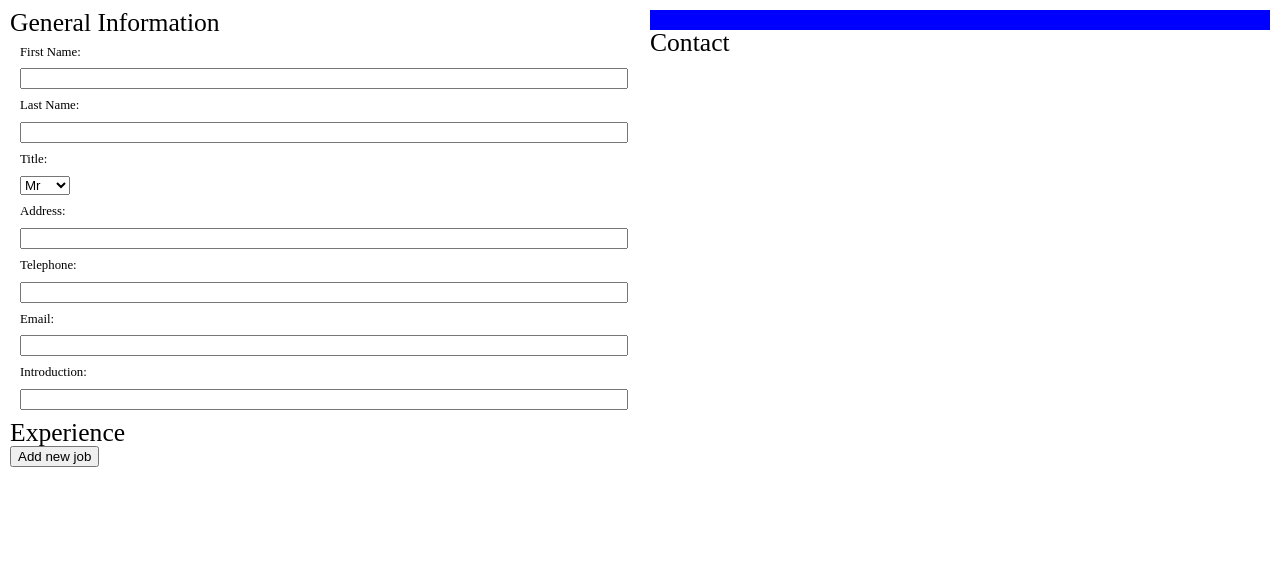
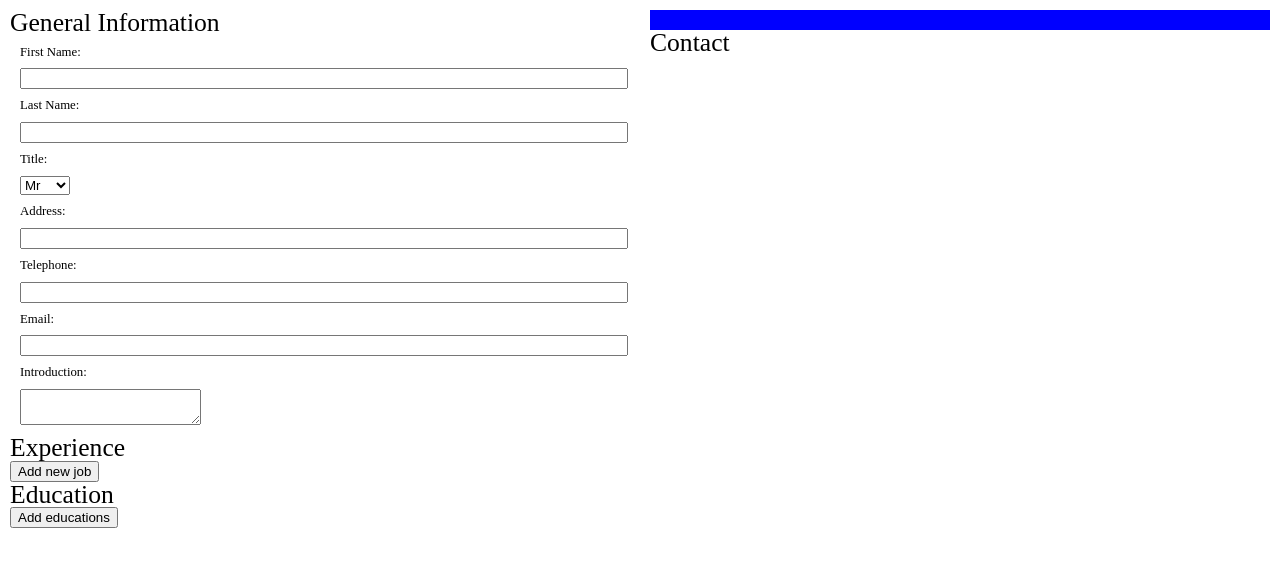
Before and after one commit to aaronkg1/cv-project, a React (Create React App) app: page / in a window 1280 px wide. Shown: the top 566 px of the page. Built offline with nearby package versions, Linux system fonts and the light colour scheme.

Commit message:
Incorporated education component

```diff
--- a/src/App.js
+++ b/src/App.js
@@ -1,4 +1,5 @@
 import React from "react";
+import Education from "./Components/Education";
 import Experience from "./Components/Experience";
 import GeneralInfo from "./Components/GeneralInfo";
 import DisplayCV from "./Components/DisplayCV";
@@ -19,11 +20,15 @@ class App extends React.Component {
         introduction: "",
       },
       jobs: [],
+      education: [],
     };
     this.receiveInfo = this.receiveInfo.bind(this);
     this.createNewJob = this.createNewJob.bind(this);
     this.updateJob = this.updateJob.bind(this);
     this.deleteJob = this.deleteJob.bind(this);
+    this.createNewEducation = this.createNewEducation.bind(this);
+    this.updateEducation = this.updateEducation.bind(this);
+    this.deleteEducation = this.deleteEducation.bind(this);
   }
 
   receiveInfo(e) {
@@ -76,8 +81,49 @@ class App extends React.Component {
     });
   }
 
+  createNewEducation(e) {
+    e.preventDefault();
+    this.setState({
+      education: [
+        ...this.state.education,
+        {
+          establishment: "",
+          city: "",
+          qualification: "",
+          subject: "",
+          dateFrom: "",
+          dateTo: "",
+          notes: "",
+          id: uniqid(),
+        },
+      ],
+    });
+  }
+
+  updateEducation(e, educationId) {
+    const { education } = this.state;
+    const educationCopy = [...education];
+    let educationToUpdate = educationCopy.filter((item) => {
+      return item.id === educationId;
+    });
+    educationToUpdate[0][e.target.name] = e.target.value;
+    this.setState({
+      education: [...educationCopy],
+    });
+  }
+
+  deleteEducation(e, educationId) {
+    e.preventDefault();
+    const { education } = this.state;
+    this.setState({
+      education: education.filter((item) => {
+        return item.id !== educationId;
+      }),
+    });
+  }
+
   render() {
-    const { user, jobs } = this.state;
+    const { user, jobs, education } = this.state;
 
     return (
       <div className="main-container">
@@ -98,8 +144,23 @@ class App extends React.Component {
                 />
               );
             })}
+            <button onClick={this.createNewJob}>Add new job</button>
           </section>
-          <button onClick={this.createNewJob}>Add new job</button>
+
+          <section>
+            <h1>Education </h1>
+            {education.map((school) => {
+              return (
+                <Education
+                  key={school.id}
+                  school={school}
+                  updateEducation={this.updateEducation}
+                  deleteEducation={this.deleteEducation}
+                />
+              );
+            })}
+            <button onClick={this.createNewEducation}>Add educations</button>
+          </section>
         </form>
         <DisplayCV data={this.state} />
       </div>
--- a/src/Components/GeneralInfo.js
+++ b/src/Components/GeneralInfo.js
@@ -79,8 +79,7 @@ class GeneralInfo extends React.Component {
           id="email"
         />
         <label htmlFor="introduction">Introduction: </label>
-        <input
-          type="text"
+        <textarea
           name="introduction"
           onChange={(e) => {
             this.props.receiveInfo(e);
```
